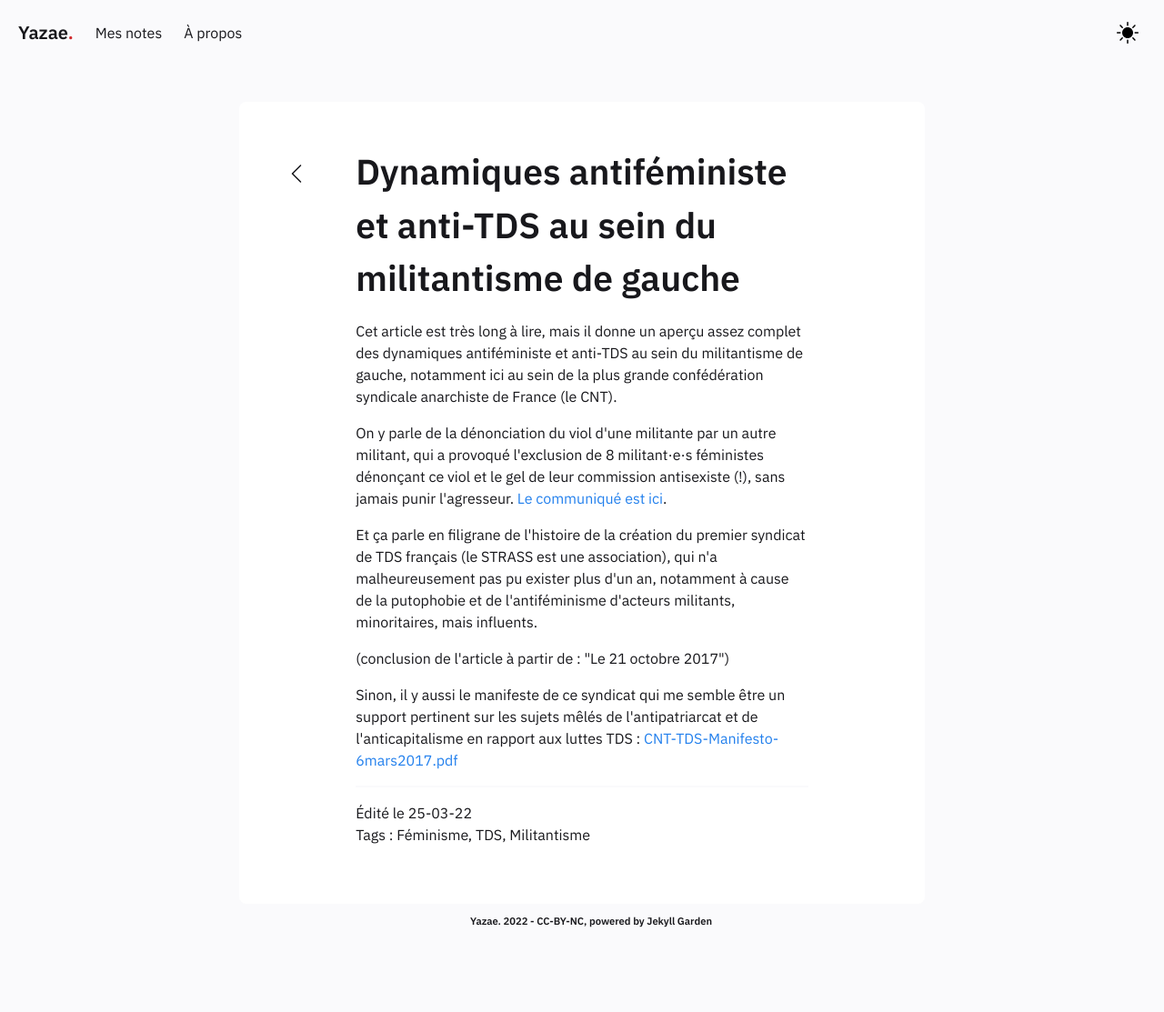
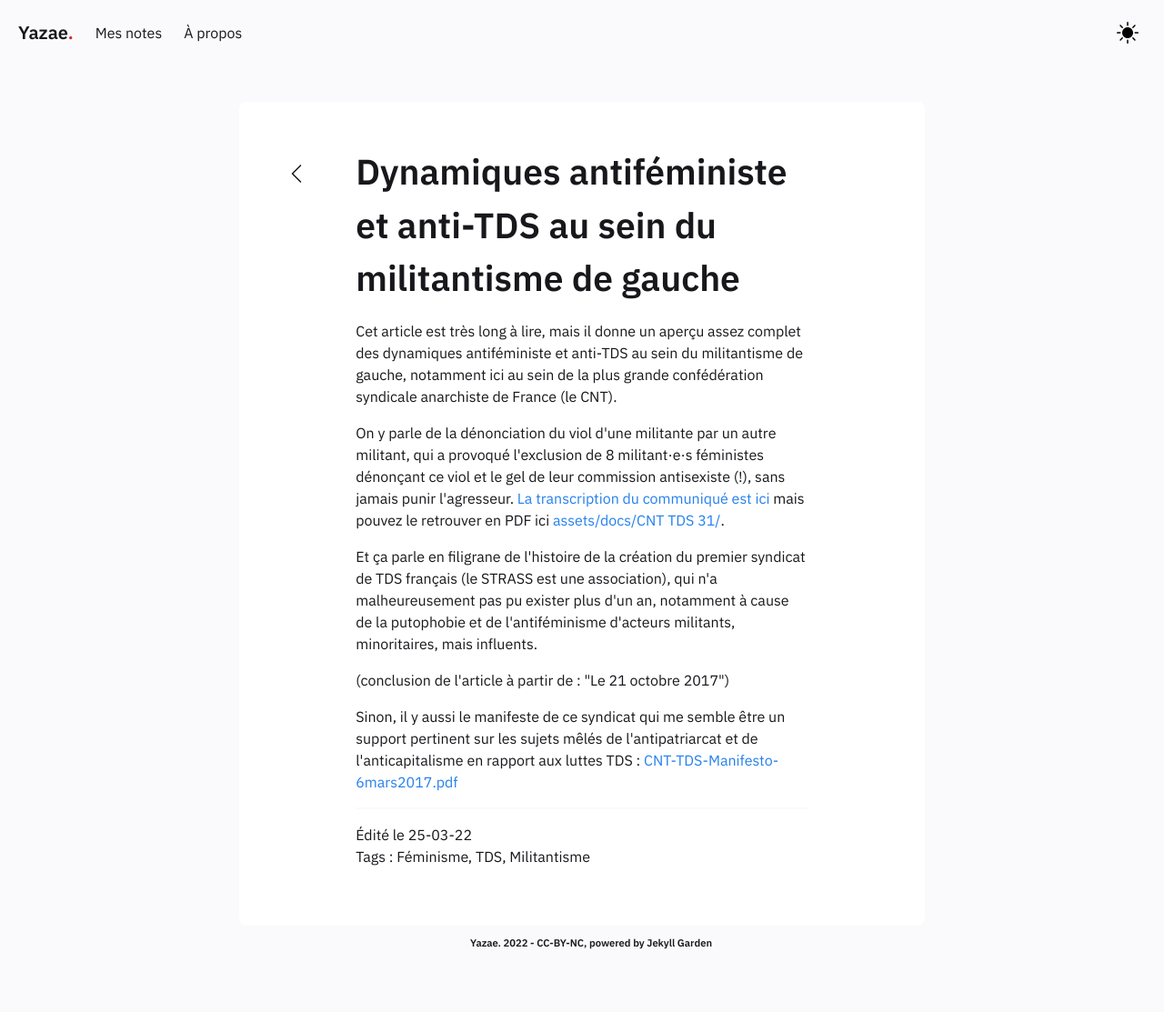
Before and after one commit to yazae/yazae.github.io, a Jekyll site: the page built from _notes/Public/Dynamiques antiféministe et anti-TDS.md, in a window 1280 px wide. Shown: the whole page at 91% size. Built offline with Jekyll 4.4.1, drawn with Linux system fonts in a browser that asks for light colours; before the commit the page ends 1089 px from its top, so only the background shows below that.

Commit message:
upload fichiers CNT TDS 31

```diff
--- a/_notes/Public/Dynamiques antiféministe et anti-TDS.md
+++ b/_notes/Public/Dynamiques antiféministe et anti-TDS.md
@@ -6,7 +6,7 @@
 
 Cet article est très long à lire, mais il donne un aperçu assez complet des dynamiques antiféministe et anti-TDS au sein du militantisme de gauche, notamment ici au sein de la plus grande confédération syndicale anarchiste de France (le CNT).
 
-On y parle de la dénonciation du viol d'une militante par un autre militant, qui a provoqué l'exclusion de 8 militant·e·s féministes dénonçant ce viol et le gel de leur commission antisexiste (!), sans jamais punir l'agresseur. [Le communiqué est ici](https://cnttds31.noblogs.org/).
+On y parle de la dénonciation du viol d'une militante par un autre militant, qui a provoqué l'exclusion de 8 militant·e·s féministes dénonçant ce viol et le gel de leur commission antisexiste (!), sans jamais punir l'agresseur. [La transcription du communiqué est ici](https://cnttds31.noblogs.org/) mais pouvez le retrouver en PDF ici [assets/docs/CNT TDS 31/]().
 
 Et ça parle en filigrane de l'histoire de la création du premier syndicat de TDS français (le STRASS est une association), qui n'a malheureusement pas pu exister plus d'un an, notamment à cause de la putophobie et de l'antiféminisme d'acteurs militants, minoritaires, mais influents.
 
```
Also changed, not shown: 2 other files.
